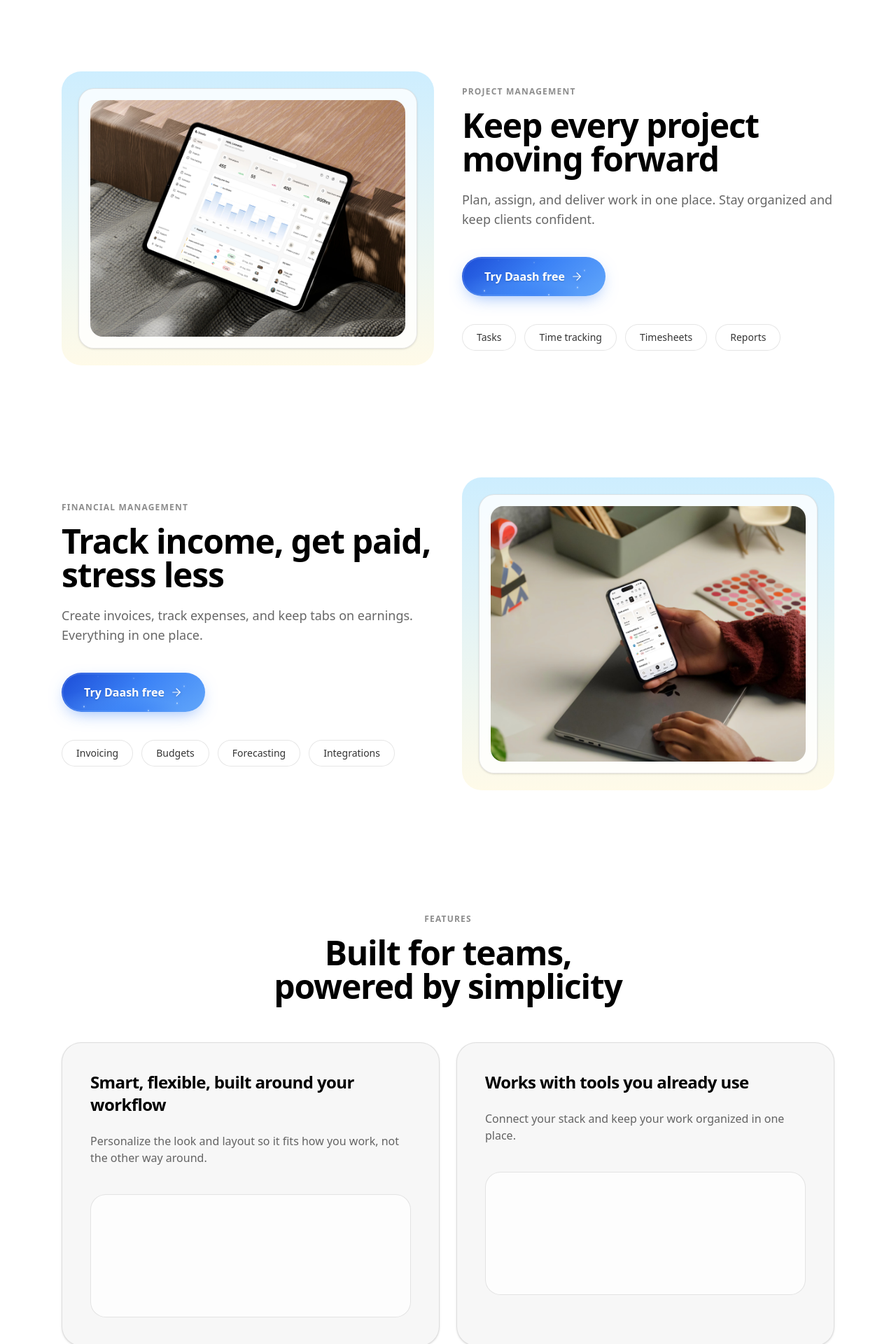
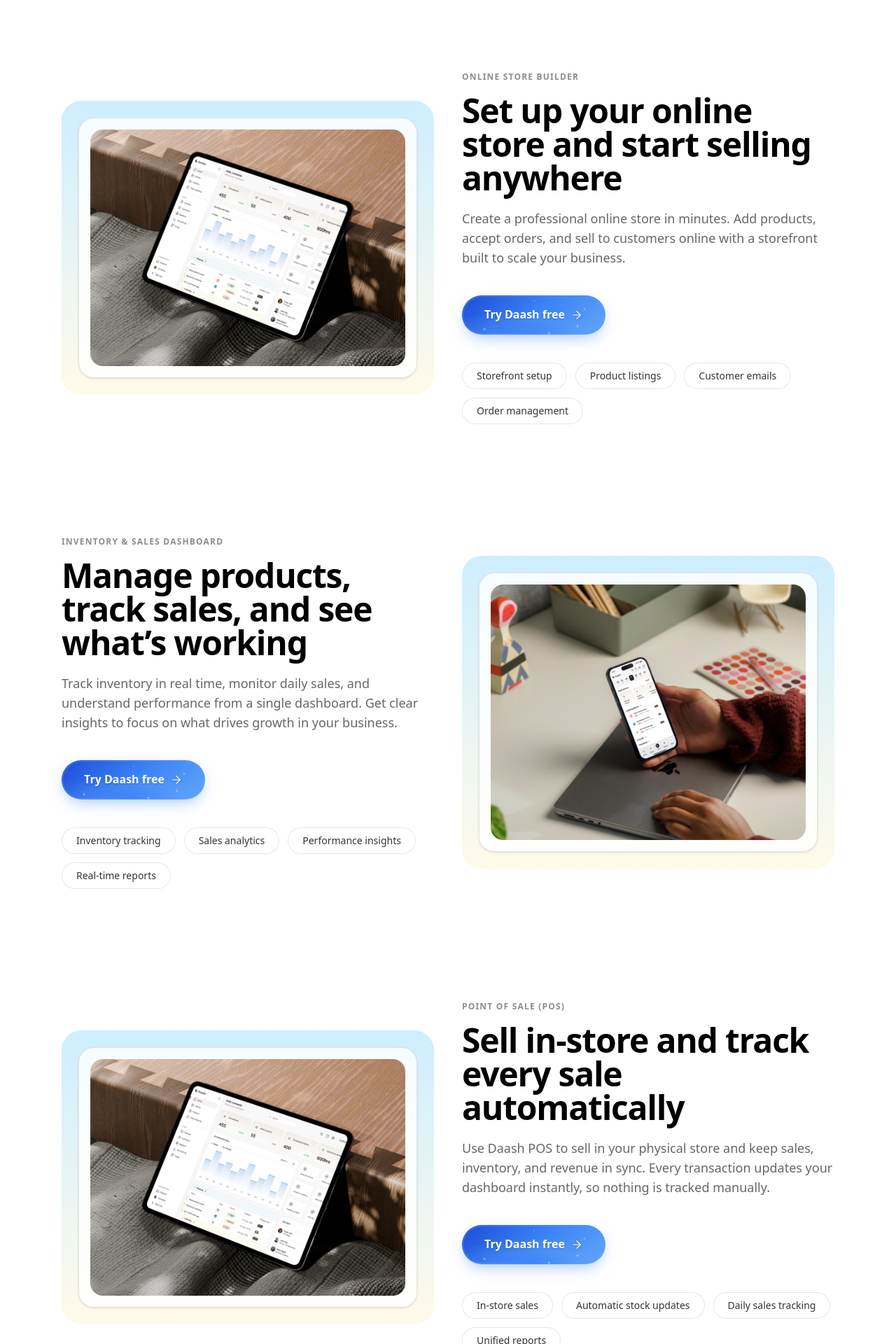
Before and after one commit to Eche-YHWH/NewWebsite, a React (Vite) app: page / in a window 1280 px wide. Shown: the part 2640-4560 px from the top of the page at 70% size. Built offline with nearby package versions, Linux system fonts and the light colour scheme.

Commit message:
Update new

```diff
--- a/src/pages/Home.tsx
+++ b/src/pages/Home.tsx
@@ -29,33 +29,47 @@
           <DeviceShowcase />
 
           <FeatureSplit
-            eyebrow="PROJECT MANAGEMENT"
-            title="Keep every project moving forward"
-            text="Plan, assign, and deliver work in one place. Stay organized and keep clients confident."
+            eyebrow="ONLINE STORE BUILDER"
+            title="Set up your online store and start selling anywhere"
+            text="Create a professional online store in minutes. Add products, accept orders, and sell to customers online with a storefront built to scale your business."
             chips={[
-              { label: "Tasks" },
-              { label: "Time tracking" },
-              { label: "Timesheets" },
-              { label: "Reports" },
+              { label: "Storefront setup" },
+              { label: "Product listings" },
+              { label: "Customer emails" },
+              { label: "Order management" },
             ]}
             imageSrc={splitImg1}
-            imageAlt="Projects preview"
+            imageAlt="Daash online store builder dashboard showing products and orders"
           />
 
           <FeatureSplit
-            eyebrow="FINANCIAL MANAGEMENT"
-            title="Track income, get paid, stress less"
-            text="Create invoices, track expenses, and keep tabs on earnings. Everything in one place."
-            chips={[
-              { label: "Invoicing" },
-              { label: "Budgets" },
-              { label: "Forecasting" },
-              { label: "Integrations" },
-            ]}
-            imageSrc={splitImg2}
-            imageAlt="Reports preview"
-            flip
-          />
+          eyebrow="INVENTORY & SALES DASHBOARD"
+          title="Manage products, track sales, and see what’s working"
+          text="Track inventory in real time, monitor daily sales, and understand performance from a single dashboard. Get clear insights to focus on what drives growth in your business."
+          chips={[
+            { label: "Inventory tracking" },
+            { label: "Sales analytics" },
+            { label: "Performance insights" },
+            { label: "Real-time reports" },
+          ]}
+          imageSrc={splitImg2}
+          imageAlt="Daash sales and inventory analytics dashboard"
+          flip
+        />
+
+        <FeatureSplit
+        eyebrow="POINT OF SALE (POS)"
+        title="Sell in-store and track every sale automatically"
+        text="Use Daash POS to sell in your physical store and keep sales, inventory, and revenue in sync. Every transaction updates your dashboard instantly, so nothing is tracked manually."
+        chips={[
+          { label: "In-store sales" },
+          { label: "Automatic stock updates" },
+          { label: "Daily sales tracking" },
+          { label: "Unified reports" },
+        ]}
+        imageSrc={splitImg1}
+        imageAlt="Daash point of sale system showing in-store transactions and synced inventory"
+      />
 
           <FeaturesBlock />
           <Testimonials />
```
